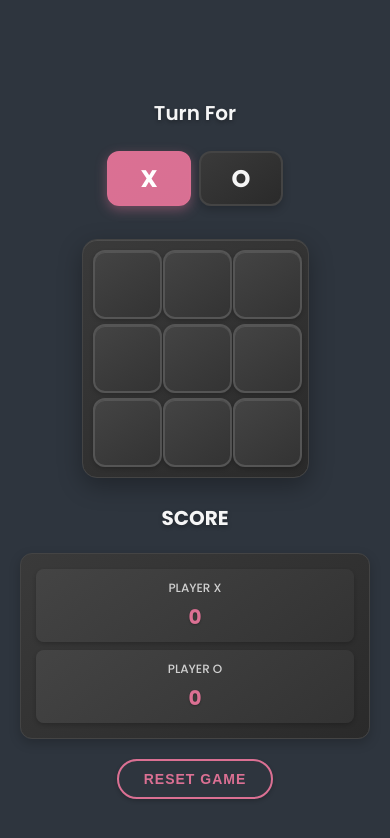
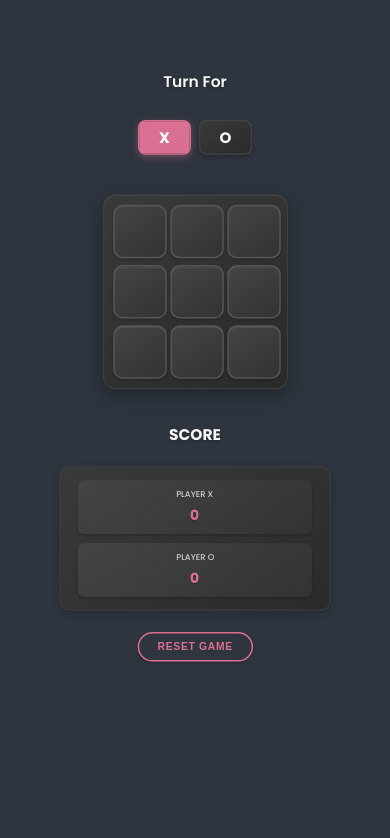
Before and after one commit to Baljender-Singh-Bamrah/Tic-Tac-Toe, a plain HTML site: page index.html in a window 390 px wide. Drawn offline with Linux system fonts and the light colour scheme.

Commit message:
Update style.css

```diff
--- a/style.css
+++ b/style.css
@@ -90,6 +90,7 @@ main {
 }
 
 .cell {
+    gap: 8px;
     width: 85px;
     height: 85px;
     border: 2px solid #555;
@@ -237,16 +238,18 @@ h2 {
 }
 
 /* Responsive design */
-@media (max-width: 480px) {
+@media (max-width: 768px) {
     .container {
         grid-template-columns: repeat(3, 65px);
         grid-gap: 5px;
         padding: 10px;
+
     }
 
     .cell {
         width: 65px;
         height: 65px;
+
     }
 
     .para {
@@ -266,4 +269,15 @@ h2 {
     .score-card {
         min-width: 80px;
     }
+    body {
+        padding: 0px 20px;
+        align-items: flex-start;
+    }
+    *{
+        scale: 0.95;
+    }
+
+    .game-board {
+        scale: 1 !important;
+    }
 }
```
